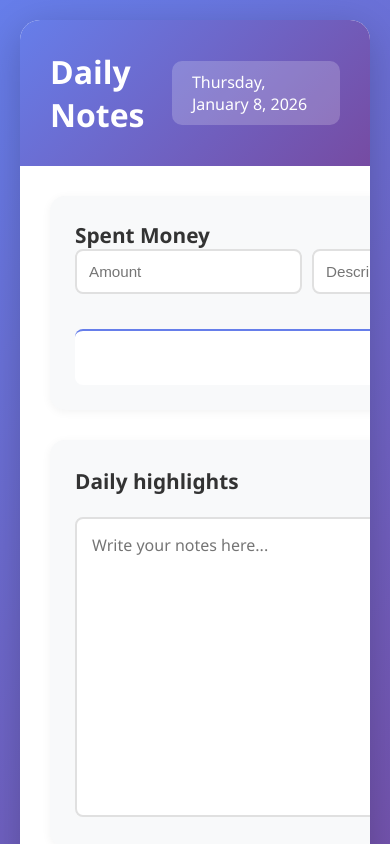
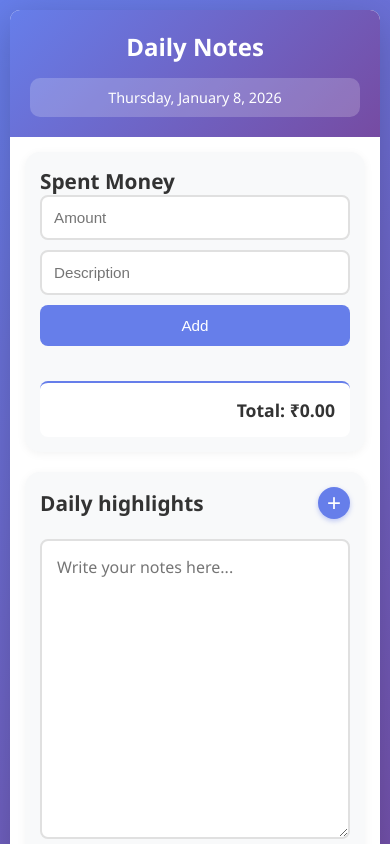
Before and after one commit to santhoshkv102003/DailyNotes, a React (Vite) app: page / in a window 390 px wide. Shown: the top 844 px of the page. Built offline with nearby package versions, Linux system fonts and the light colour scheme.

Commit message:
change for mobile response

```diff
--- a/src/index.css
+++ b/src/index.css
@@ -468,8 +468,52 @@ body {
 
 /* Responsive adjustments */
 @media (max-width: 768px) {
+    body {
+        padding: 10px;
+    }
+
+    .container {
+        width: 100%;
+        border-radius: 10px;
+    }
+
+    .header {
+        flex-direction: column;
+        gap: 15px;
+        text-align: center;
+        padding: 20px;
+    }
+
+    .header h1 {
+        font-size: 1.5rem;
+    }
+
+    .date-display {
+        width: 100%;
+        font-size: 0.9rem;
+    }
+
     .main-content {
         grid-template-columns: 1fr;
+        padding: 15px;
+        gap: 20px;
+    }
+
+    .spent-money-section,
+    .notes-section {
+        padding: 15px;
+    }
+
+    .add-item {
+        flex-direction: column;
+    }
+
+    .add-item button {
+        width: 100%;
+    }
+
+    .buttons-section {
+        padding: 15px;
     }
 
     .previous-info {
@@ -483,6 +527,8 @@ body {
         width: 100%;
         min-width: 100%;
         margin-bottom: 15px;
+        transform: none !important;
+        /* Override desktop hover transforms */
     }
 
     .history-btn {
@@ -493,7 +539,17 @@ body {
         min-width: 100%;
     }
 
-    /* Mobile Navigation Tweaks */
+    /* Modal Mobile Fixes */
+    .modal-content {
+        width: 95%;
+        padding: 20px;
+        margin: 10px;
+        max-height: 90vh;
+        /* Ensure it fits on small screens */
+        overflow-y: auto;
+        /* Scrollable if content is tall */
+    }
+
     .date-navigation {
         gap: 5px;
     }
```
